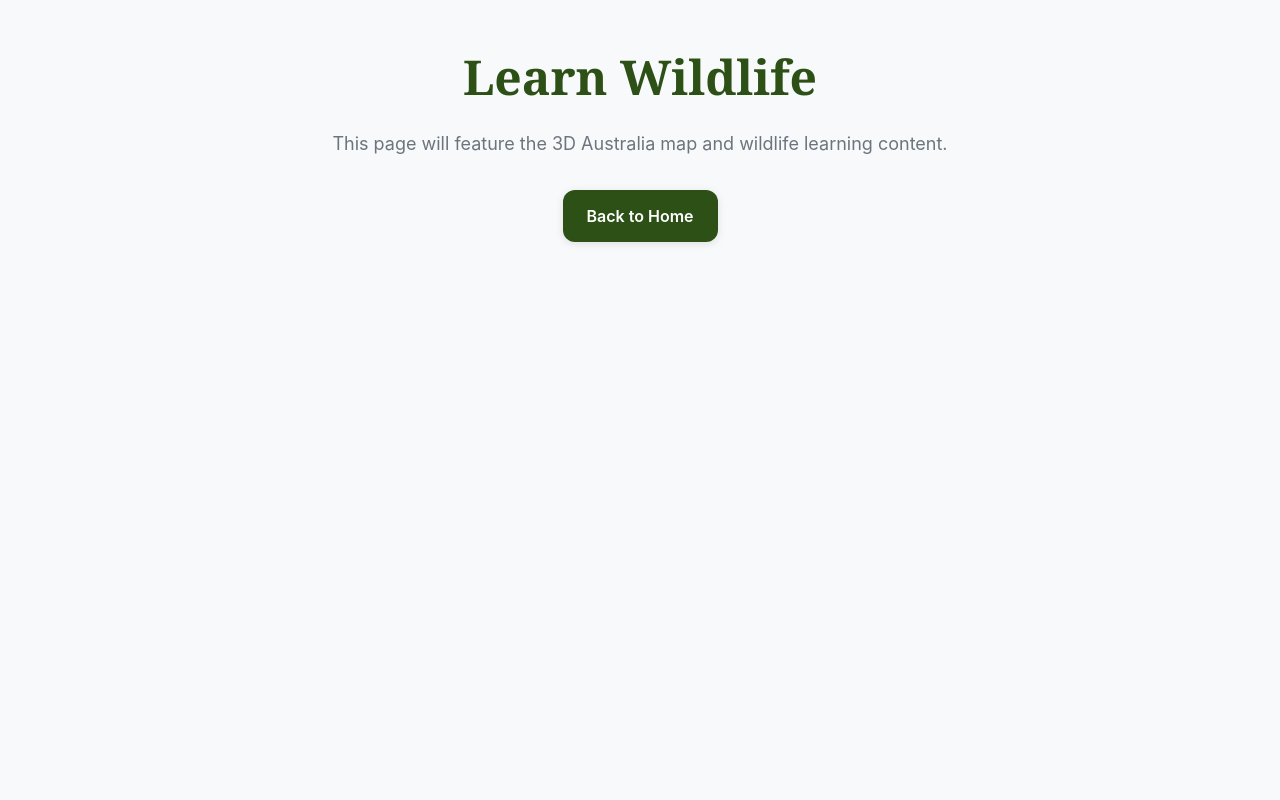
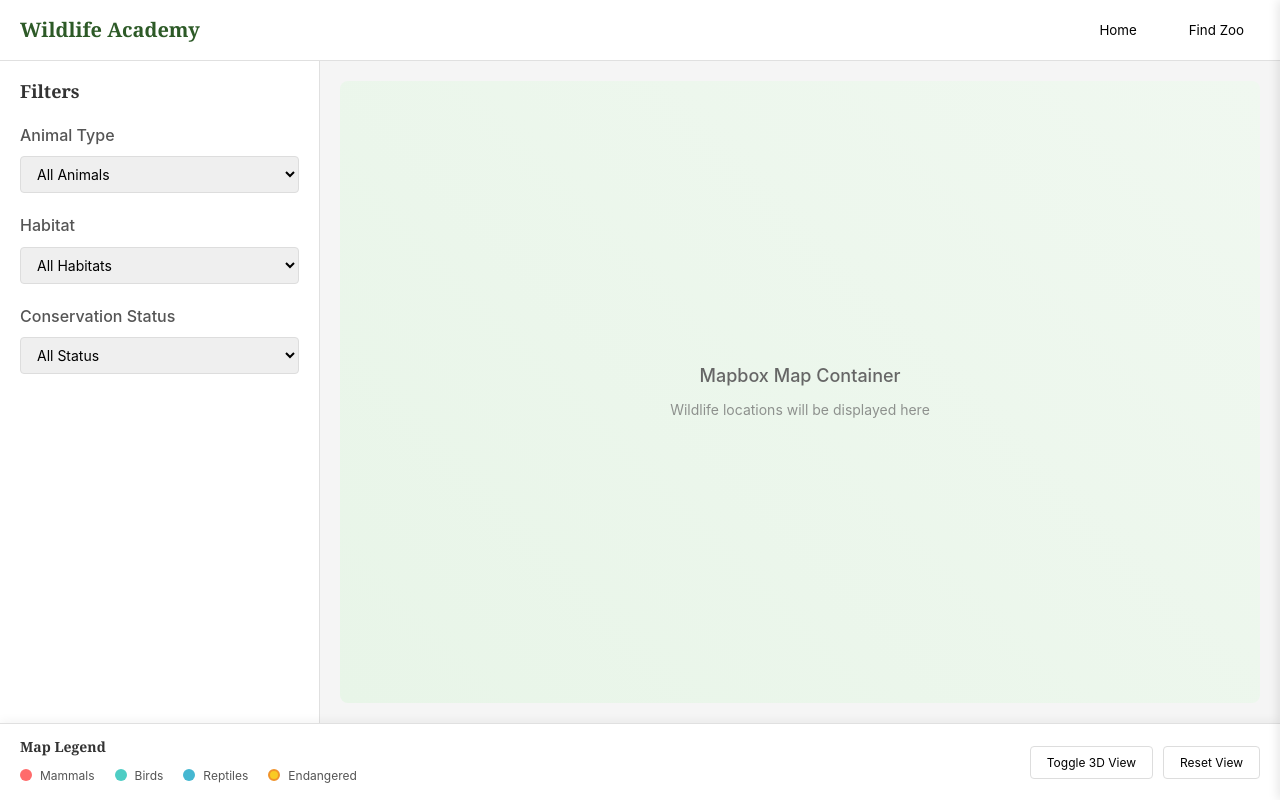
Before and after one commit to Zhmzjy/FIT5120-MainProject, a Vue app in the folder frontend/: page /learn-wildlife in a window 1280 px wide. Built offline with nearby package versions, Linux system fonts and the light colour scheme.

Commit message:
Create a frontend structure for our function1
create a structure for epic1 find wildlife.

```diff
--- /dev/null
+++ b/frontend/src/components/wildlife/LeftFilters.vue
@@ -0,0 +1,84 @@
+<template>
+  <div class="left-filters">
+    <div class="filters-header">
+      <h3>Filters</h3>
+    </div>
+    <div class="filters-content">
+      <div class="filter-group">
+        <label>Animal Type</label>
+        <select>
+          <option>All Animals</option>
+          <option>Mammals</option>
+          <option>Birds</option>
+          <option>Reptiles</option>
+        </select>
+      </div>
+      <div class="filter-group">
+        <label>Habitat</label>
+        <select>
+          <option>All Habitats</option>
+          <option>Forest</option>
+          <option>Desert</option>
+          <option>Ocean</option>
+        </select>
+      </div>
+      <div class="filter-group">
+        <label>Conservation Status</label>
+        <select>
+          <option>All Status</option>
+          <option>Endangered</option>
+          <option>Vulnerable</option>
+          <option>Least Concern</option>
+        </select>
+      </div>
+    </div>
+  </div>
+</template>
+
+<script>
+export default {
+  name: 'LeftFilters'
+}
+</script>
+
+<style scoped>
+.left-filters {
+  width: 100%;
+  height: 100%;
+  background: white;
+  border-right: 1px solid #e0e0e0;
+  padding: 20px;
+}
+
+.filters-header h3 {
+  margin: 0 0 20px 0;
+  color: #333;
+  font-size: 18px;
+}
+
+.filter-group {
+  margin-bottom: 20px;
+}
+
+.filter-group label {
+  display: block;
+  margin-bottom: 8px;
+  font-weight: 500;
+  color: #555;
+}
+
+.filter-group select {
+  width: 100%;
+  padding: 8px 12px;
+  border: 1px solid #ddd;
+  border-radius: 4px;
+  font-size: 14px;
+}
+
+@media (max-width: 768px) {
+  .left-filters {
+    border-right: none;
+    border-bottom: 1px solid #e0e0e0;
+  }
+}
+</style>
--- /dev/null
+++ b/frontend/src/components/wildlife/LegendBar.vue
@@ -0,0 +1,136 @@
+<template>
+  <div class="legend-bar">
+    <div class="legend-content">
+      <div class="legend-section">
+        <h4>Map Legend</h4>
+        <div class="legend-items">
+          <div class="legend-item">
+            <span class="legend-icon mammal"></span>
+            <span>Mammals</span>
+          </div>
+          <div class="legend-item">
+            <span class="legend-icon bird"></span>
+            <span>Birds</span>
+          </div>
+          <div class="legend-item">
+            <span class="legend-icon reptile"></span>
+            <span>Reptiles</span>
+          </div>
+          <div class="legend-item">
+            <span class="legend-icon endangered"></span>
+            <span>Endangered</span>
+          </div>
+        </div>
+      </div>
+      <div class="legend-controls">
+        <button class="toggle-btn">Toggle 3D View</button>
+        <button class="reset-btn">Reset View</button>
+      </div>
+    </div>
+  </div>
+</template>
+
+<script>
+export default {
+  name: 'LegendBar'
+}
+</script>
+
+<style scoped>
+.legend-bar {
+  width: 100%;
+  background: white;
+  border-top: 1px solid #e0e0e0;
+  padding: 15px 20px;
+  box-shadow: 0 -2px 10px rgba(0, 0, 0, 0.05);
+}
+
+.legend-content {
+  display: flex;
+  justify-content: space-between;
+  align-items: center;
+  max-width: 100%;
+}
+
+.legend-section h4 {
+  margin: 0 0 10px 0;
+  font-size: 14px;
+  color: #333;
+  font-weight: 600;
+}
+
+.legend-items {
+  display: flex;
+  gap: 20px;
+  flex-wrap: wrap;
+}
+
+.legend-item {
+  display: flex;
+  align-items: center;
+  gap: 8px;
+  font-size: 12px;
+  color: #555;
+}
+
+.legend-icon {
+  width: 12px;
+  height: 12px;
+  border-radius: 50%;
+  display: inline-block;
+}
+
+.legend-icon.mammal {
+  background: #ff6b6b;
+}
+
+.legend-icon.bird {
+  background: #4ecdc4;
+}
+
+.legend-icon.reptile {
+  background: #45b7d1;
+}
+
+.legend-icon.endangered {
+  background: #f9ca24;
+  border: 2px solid #f0932b;
+}
+
+.legend-controls {
+  display: flex;
+  gap: 10px;
+}
+
+.toggle-btn, .reset-btn {
+  padding: 8px 16px;
+  border: 1px solid #ddd;
+  background: white;
+  border-radius: 4px;
+  cursor: pointer;
+  font-size: 12px;
+  transition: all 0.2s;
+}
+
+.toggle-btn:hover, .reset-btn:hover {
+  background: #f5f5f5;
+  border-color: #bbb;
+}
+
+@media (max-width: 768px) {
+  .legend-content {
+    flex-direction: column;
+    gap: 15px;
+    align-items: flex-start;
+  }
+
+  .legend-items {
+    gap: 15px;
+  }
+
+  .legend-controls {
+    width: 100%;
+    justify-content: center;
+  }
+}
+</style>
--- /dev/null
+++ b/frontend/src/components/wildlife/MapView.vue
@@ -0,0 +1,54 @@
+<template>
+  <div class="map-view">
+    <div id="mapbox-container" class="map-container">
+      <div class="map-placeholder">
+        <p>Mapbox Map Container</p>
+        <small>Wildlife locations will be displayed here</small>
+      </div>
+    </div>
+  </div>
+</template>
+
+<script>
+export default {
+  name: 'MapView'
+}
+</script>
+
+<style scoped>
+.map-view {
+  width: 100%;
+  height: 100%;
+  position: relative;
+}
+
+.map-container {
+  width: 100%;
+  height: 100%;
+  background: #f5f5f5;
+  border-radius: 8px;
+  overflow: hidden;
+}
+
+.map-placeholder {
+  width: 100%;
+  height: 100%;
+  display: flex;
+  flex-direction: column;
+  align-items: center;
+  justify-content: center;
+  color: #666;
+  background: linear-gradient(45deg, #e8f5e8, #f0f8f0);
+}
+
+.map-placeholder p {
+  margin: 0 0 8px 0;
+  font-size: 18px;
+  font-weight: 500;
+}
+
+.map-placeholder small {
+  font-size: 14px;
+  opacity: 0.7;
+}
+</style>
--- /dev/null
+++ b/frontend/src/components/wildlife/RightDrawer.vue
@@ -0,0 +1,114 @@
+<template>
+  <div class="right-drawer" :class="{ 'drawer-open': isOpen }">
+    <div class="drawer-header">
+      <h3>Wildlife Details</h3>
+      <button @click="toggleDrawer" class="close-btn">×</button>
+    </div>
+    <div class="drawer-content">
+      <div class="animal-info">
+        <div class="animal-placeholder">
+          <p>Select an animal to view details</p>
+        </div>
+      </div>
+    </div>
+  </div>
+  <div v-if="isOpen" class="drawer-overlay" @click="closeDrawer"></div>
+</template>
+
+<script>
+export default {
+  name: 'RightDrawer',
+  data() {
+    return {
+      isOpen: false
+    }
+  },
+  methods: {
+    toggleDrawer() {
+      this.isOpen = !this.isOpen
+    },
+    closeDrawer() {
+      this.isOpen = false
+    }
+  }
+}
+</script>
+
+<style scoped>
+.right-drawer {
+  position: fixed;
+  top: 0;
+  right: -400px;
+  width: 400px;
+  height: 100vh;
+  background: white;
+  box-shadow: -2px 0 10px rgba(0, 0, 0, 0.1);
+  transition: right 0.3s ease;
+  z-index: 1000;
+  padding: 20px;
+}
+
+.drawer-open {
+  right: 0;
+}
+
+.drawer-header {
+  display: flex;
+  justify-content: space-between;
+  align-items: center;
+  margin-bottom: 20px;
+  padding-bottom: 15px;
+  border-bottom: 1px solid #e0e0e0;
+}
+
+.drawer-header h3 {
+  margin: 0;
+  color: #333;
+  font-size: 18px;
+}
+
+.close-btn {
+  background: none;
+  border: none;
+  font-size: 24px;
+  cursor: pointer;
+  padding: 0;
+  width: 30px;
+  height: 30px;
+  display: flex;
+  align-items: center;
+  justify-content: center;
+}
+
+.animal-placeholder {
+  text-align: center;
+  padding: 40px 20px;
+  color: #666;
+}
+
+.drawer-overlay {
+  position: fixed;
+  top: 0;
+  left: 0;
+  width: 100vw;
+  height: 100vh;
+  background: rgba(0, 0, 0, 0.5);
+  z-index: 999;
+}
+
+@media (max-width: 768px) {
+  .right-drawer {
+    right: -100vw;
+    width: 100vw;
+    top: auto;
+    bottom: -100vh;
+    height: 60vh;
+    border-radius: 20px 20px 0 0;
+  }
+
+  .drawer-open {
+    right: 0;
+    bottom: 0;
+  }
+}
+</style>
--- a/frontend/src/pages/LearnWildlife.vue
+++ b/frontend/src/pages/LearnWildlife.vue
@@ -1,54 +1,202 @@
 <template>
-  <Layout>
-    <div class="learn-wildlife-page">
-      <div class="container">
-        <h1>Learn Wildlife</h1>
-        <p>This page will feature the 3D Australia map and wildlife learning content.</p>
-        <Button @click="goHome">Back to Home</Button>
+  <div class="wildlife-app">
+    <header class="top-nav">
+      <div class="nav-content">
+        <div class="logo">
+          <h2>Wildlife Academy</h2>
+        </div>
+        <nav class="nav-links">
+          <button @click="goHome" class="nav-link">Home</button>
+          <button @click="goToFindZoo" class="nav-link">Find Zoo</button>
+        </nav>
+        <button @click="toggleMobileSidebar" class="mobile-toggle">☰</button>
       </div>
+    </header>
+
+    <div class="main-layout">
+      <aside class="left-sidebar" :class="{ 'mobile-open': mobileMenuOpen }">
+        <LeftFilters />
+      </aside>
+
+      <main class="center-content">
+        <MapView />
+      </main>
+
+      <RightDrawer />
     </div>
-  </Layout>
+
+    <footer class="bottom-bar">
+      <LegendBar />
+    </footer>
+
+    <div v-if="mobileMenuOpen" class="mobile-overlay" @click="closeMobileSidebar"></div>
+  </div>
 </template>
 
 <script>
-import Layout from '../components/common/Layout.vue'
-import Button from '../components/common/Button.vue'
+import LeftFilters from '../components/wildlife/LeftFilters.vue'
+import MapView from '../components/wildlife/MapView.vue'
+import RightDrawer from '../components/wildlife/RightDrawer.vue'
+import LegendBar from '../components/wildlife/LegendBar.vue'
 
 export default {
   name: 'LearnWildlife',
   components: {
-    Layout,
-    Button
+    LeftFilters,
+    MapView,
+    RightDrawer,
+    LegendBar
+  },
+  data() {
+    return {
+      mobileMenuOpen: false
+    }
   },
   methods: {
     goHome() {
       this.$router.push('/')
+    },
+    goToFindZoo() {
+      this.$router.push('/find-zoo')
+    },
+    toggleMobileSidebar() {
+      this.mobileMenuOpen = !this.mobileMenuOpen
+    },
+    closeMobileSidebar() {
+      this.mobileMenuOpen = false
     }
   }
 }
 </script>
 
 <style scoped>
-.learn-wildlife-page {
-  padding: var(--spacing-2xl) 0;
-  min-height: 100vh;
+.wildlife-app {
+  height: 100vh;
+  display: flex;
+  flex-direction: column;
+  overflow: hidden;
 }
 
-.container {
-  max-width: 1200px;
-  margin: 0 auto;
-  padding: 0 var(--spacing-md);
-  text-align: center;
+.top-nav {
+  background: white;
+  border-bottom: 1px solid #e0e0e0;
+  padding: 0 20px;
+  flex-shrink: 0;
+  z-index: 100;
 }
 
-h1 {
-  color: var(--primary-green);
-  margin-bottom: var(--spacing-lg);
+.nav-content {
+  display: flex;
+  align-items: center;
+  justify-content: space-between;
+  height: 60px;
+  max-width: 100%;
 }
 
-p {
-  font-size: var(--font-size-lg);
-  margin-bottom: var(--spacing-xl);
-  color: var(--text-gray);
+.logo h2 {
+  margin: 0;
+  color: #2d5a27;
+  font-size: 20px;
+}
+
+.nav-links {
+  display: flex;
+  gap: 20px;
+}
+
+.nav-link {
+  background: none;
+  border: none;
+  padding: 8px 16px;
+  cursor: pointer;
+  border-radius: 4px;
+  transition: background 0.2s;
+}
+
+.nav-link:hover {
+  background: #f5f5f5;
+}
+
+.mobile-toggle {
+  display: none;
+  background: none;
+  border: none;
+  font-size: 18px;
+  cursor: pointer;
+  padding: 8px;
+}
+
+.main-layout {
+  flex: 1;
+  display: flex;
+  overflow: hidden;
+}
+
+.left-sidebar {
+  width: 320px;
+  flex-shrink: 0;
+  background: white;
+  overflow-y: auto;
+}
+
+.center-content {
+  flex: 1;
+  background: #f5f5f5;
+  overflow: hidden;
+  padding: 20px;
+}
+
+.bottom-bar {
+  flex-shrink: 0;
+  background: white;
+}
+
+.mobile-overlay {
+  position: fixed;
+  top: 0;
+  left: 0;
+  width: 100vw;
+  height: 100vh;
+  background: rgba(0, 0, 0, 0.5);
+  z-index: 150;
+}
+
+@media (max-width: 768px) {
+  .nav-links {
+    display: none;
+  }
+
+  .mobile-toggle {
+    display: block;
+  }
+
+  .left-sidebar {
+    position: fixed;
+    top: 60px;
+    left: -320px;
+    height: calc(100vh - 60px);
+    z-index: 200;
+    transition: left 0.3s ease;
+    box-shadow: 2px 0 10px rgba(0, 0, 0, 0.1);
+  }
+
+  .left-sidebar.mobile-open {
+    left: 0;
+  }
+
+  .center-content {
+    width: 100%;
+    padding: 10px;
+  }
+}
+
+@media (max-width: 480px) {
+  .center-content {
+    padding: 5px;
+  }
+
+  .nav-content {
+    padding: 0 10px;
+  }
 }
 </style>
```
